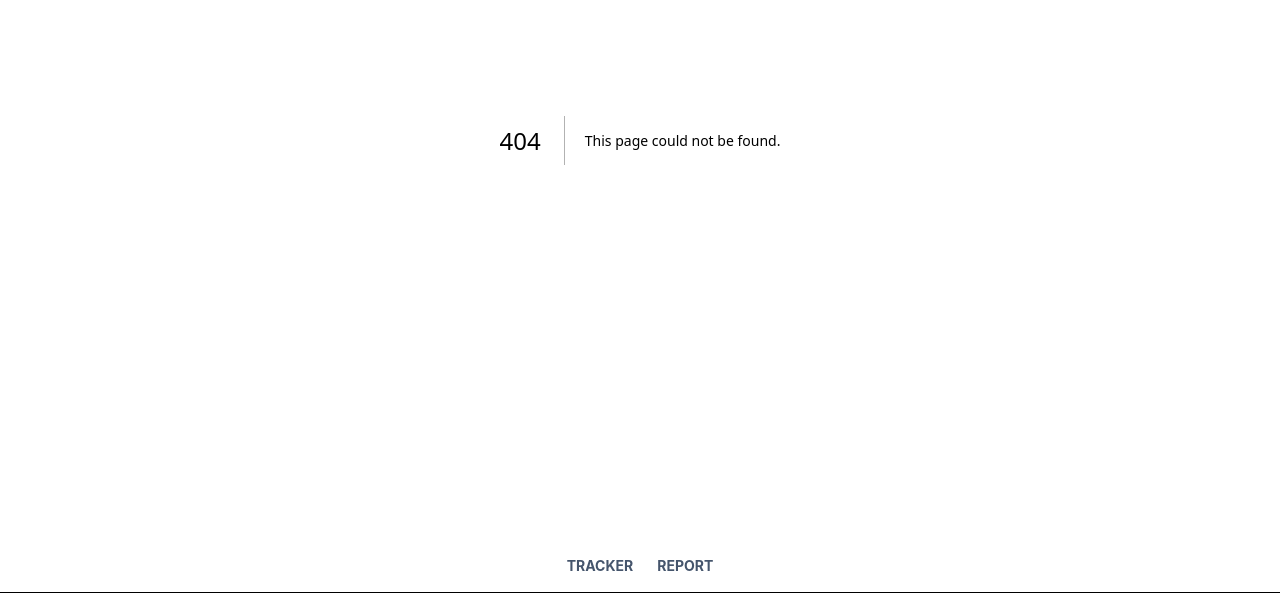
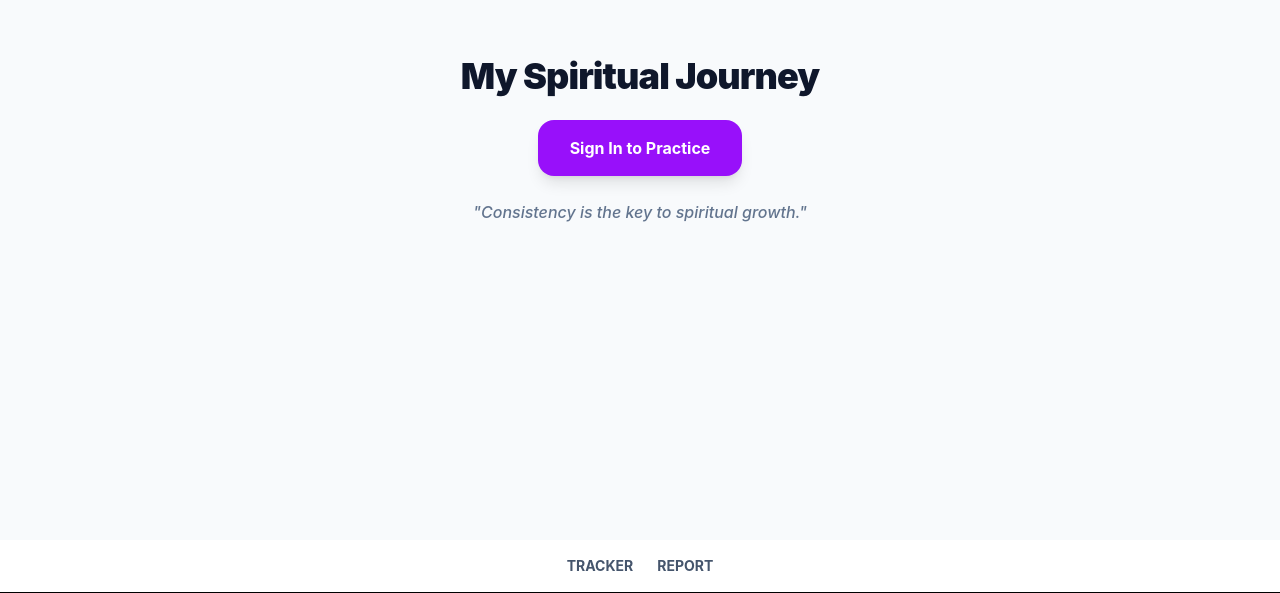
Before and after one commit to sathishkumar130685-ux/spiritual-tracker, a Next.js app: page / in a window 1280 px wide. Before the commit this address had no page. Shown: the part 260-853 px from the top of the page. Built offline with nearby package versions, Linux system fonts and the light colour scheme.

Commit message:
update: point home button to login instead of tracker

```diff
--- /dev/null
+++ b/app/page.tsx
@@ -0,0 +1,23 @@
+import Link from 'next/link';
+
+export default function Home() {
+  return (
+    <div className="flex flex-col items-center justify-center min-h-screen bg-slate-50">
+      {/* A nice greeting for your practice */}
+      <h1 className="text-4xl font-black mb-6 text-slate-900 tracking-tight">
+        My Spiritual Journey
+      </h1>
+
+      <Link
+        href="/login"
+        className="px-8 py-4 bg-purple-600 text-white font-bold rounded-2xl shadow-lg hover:bg-purple-700 hover:scale-105 transition-all duration-200"
+      >
+        Sign In to Practice
+      </Link>
+
+      <p className="mt-6 text-slate-500 font-medium italic">
+        "Consistency is the key to spiritual growth."
+      </p>
+    </div>
+  );
+}
--- a/page.tsx
+++ /dev/null
@@ -1,15 +0,0 @@
-import Link from 'next/link';
-
-export default function Home() {
-  return (
-    <div className="flex flex-col items-center justify-center min-h-screen bg-slate-50">
-      <h1 className="text-3xl font-bold mb-4">My Spiritual Journey</h1>
-      <Link
-        href="/tracker"
-        className="px-6 py-3 bg-purple-600 text-white rounded-xl hover:bg-purple-700 transition"
-      >
-        Go to Daily Tracker
-      </Link>
-    </div>
-  );
-}
```
